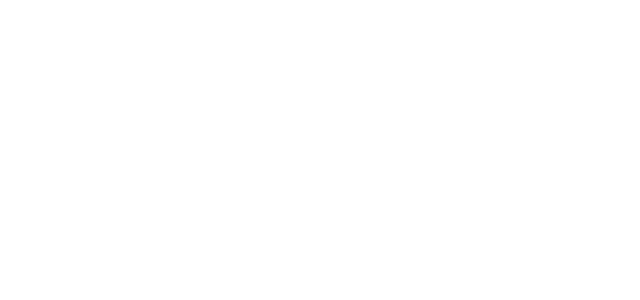
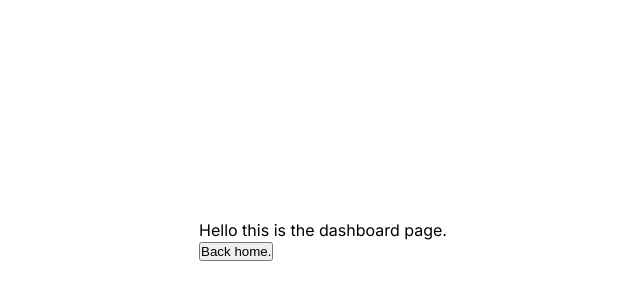
Before and after one commit to ij-2005/Job-Application-Tracker, a React (Vite) app: page /dashboard in a window 1280 px wide. Before the commit this address had no page. Shown: the part 160-460 px from the top of the page, without its empty margins (317-957 px from the left). Built offline with nearby package versions, Linux system fonts and the light colour scheme.

Commit message:
added a github icon via react library, haha this is awesome.

```diff
--- a/package.json
+++ b/package.json
@@ -12,6 +12,7 @@
   "dependencies": {
     "react": "^19.2.4",
     "react-dom": "^19.2.4",
+    "react-icons": "^5.6.0",
     "react-router-dom": "^7.13.1"
   },
   "devDependencies": {
--- a/src/App.jsx
+++ b/src/App.jsx
@@ -2,6 +2,7 @@
 import { BrowserRouter, Routes, Route } from "react-router-dom";
 import LoginPage from "./pages/LoginPage";
 import RegisterPage from "./pages/RegisterPage";
+import DashboardPage from "./pages/DashboardPage";
 
 function App() {
   return (
@@ -9,7 +10,7 @@
         <Routes>
              <Route path="/" element={<LoginPage />} />
              <Route path="/register" element={<RegisterPage />} />
-
+             <Route path="/dashboard" element={<DashboardPage />} />
         </Routes>
     </BrowserRouter>
 
--- /dev/null
+++ b/src/pages/DashboardPage.jsx
@@ -0,0 +1,18 @@
+import '../App.css'
+import { useNavigate } from "react-router-dom";
+
+function DashboardPage(){
+    const navigate = useNavigate();
+
+    const loginSite = () => {
+        navigate("/");
+    }
+    return(
+        <>
+        <p>Hello this is the dashboard page.</p>
+        <button onClick={loginSite}>Back home.</button>
+        </>
+    )
+}
+
+export default DashboardPage
--- a/src/pages/LoginPage.jsx
+++ b/src/pages/LoginPage.jsx
@@ -1,4 +1,5 @@
 import { useNavigate } from "react-router-dom";
+import { FaGithub } from "react-icons/fa";
 import '../App.css'
 
 function LoginPage() {
@@ -13,6 +14,7 @@
 
     console.log(`"Email: ${email}`);
     console.log(`Password: ${password}`);
+    navigate("/dashboard"); //DELETE RIGHTAWAY WHEN BACKEND LOGIC IS HERE.
   };
 
   const handleRegister = () => {
@@ -27,7 +29,7 @@
 
           <div className='titleHeader'>
           <h1>Job Application Tracker</h1>
-          <p className='subTitle'><i>by IJ2005</i></p>
+          <p className='subTitle'><i>by IJ2005 <FaGithub /></i></p>
         </div>
         <form className="login-form" onSubmit={HandleLogin}>
           <div className="login-inputs">
--- a/src/pages/RegisterPage.jsx
+++ b/src/pages/RegisterPage.jsx
@@ -1,5 +1,6 @@
 import '../App.css'
 import { useNavigate } from "react-router-dom";
+import { FaGithub } from "react-icons/fa";
 function RegisterPage(){
 
     const navigate = useNavigate();
@@ -21,7 +22,7 @@
 
           <div className="titleHeader">
             <h1>Nice to meet you!</h1>
-            <p className="subTitle"><i>by IJ2005</i></p>
+            <p className="subTitle"><i>by IJ2005 <FaGithub /></i></p>
           </div>
 
           <form className="register-form" onSubmit={handleRegister}>
```
Also changed, not shown: 1 other file (tests, documents, lock files or other folders).
